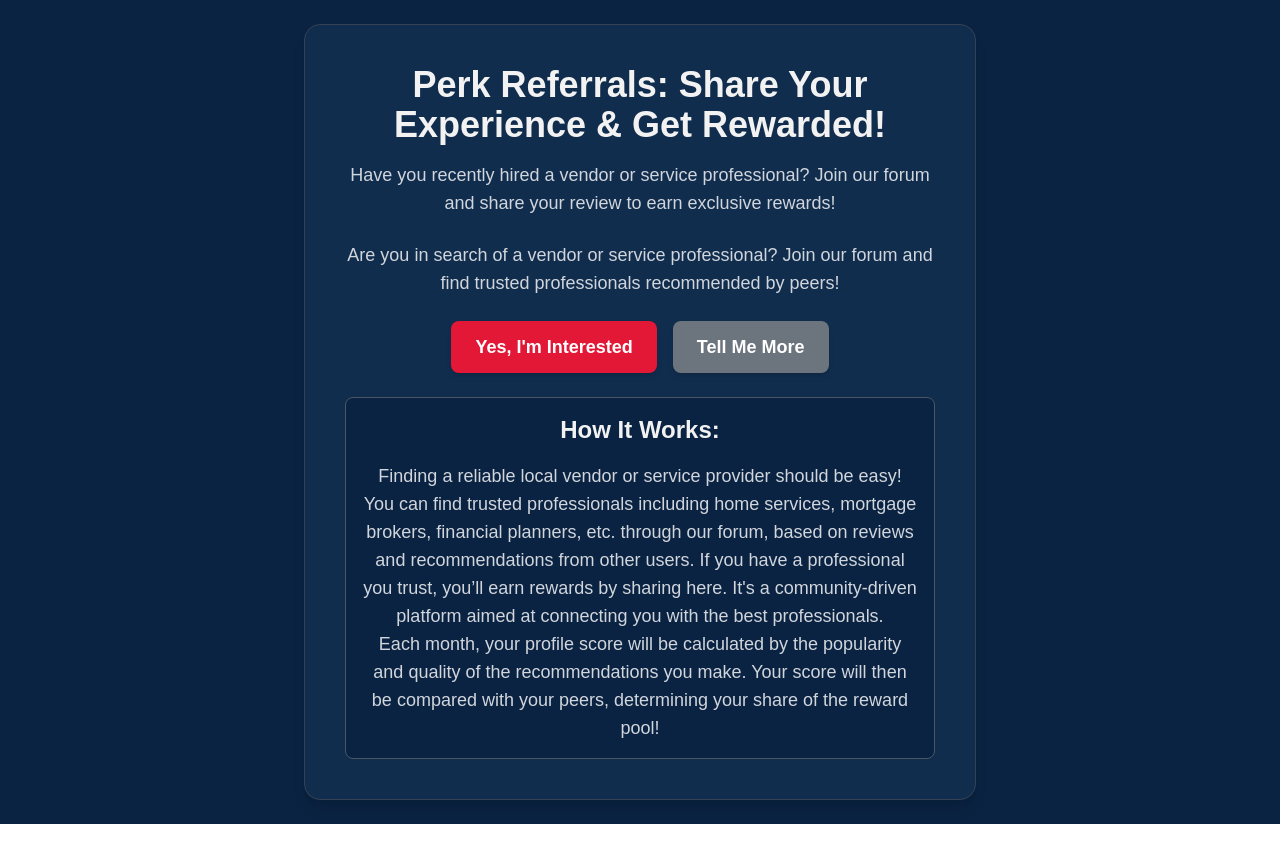
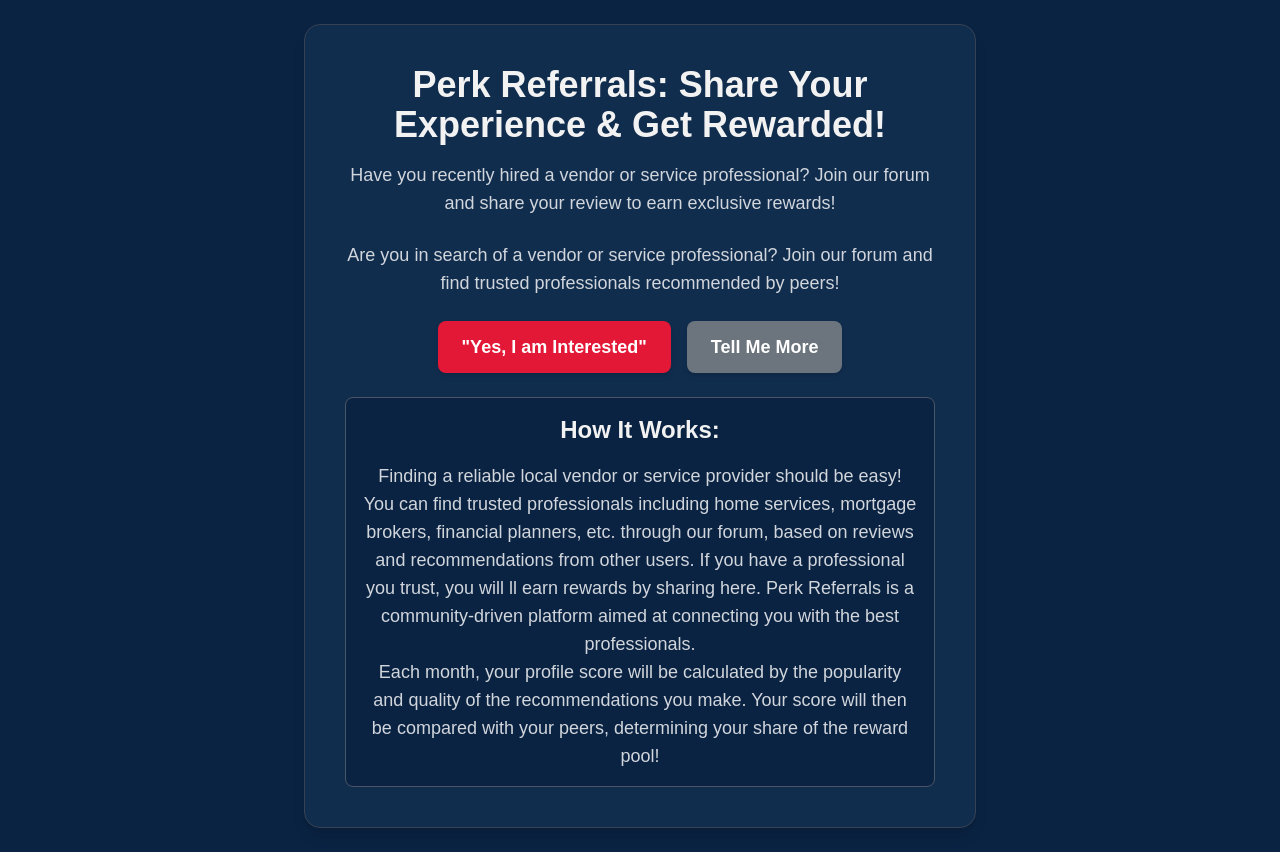
Before and after one commit to kvyuan/perk-referrals, a Next.js app: page / in a window 1280 px wide. Both pictures are taken after a click on the button "Tell Me More". Before the commit the page ends 824 px from the top, so only its background shows below. Built offline with nearby package versions, Linux system fonts and the light colour scheme.

Commit message:
fixed linting errors

```diff
--- a/app/page.tsx
+++ b/app/page.tsx
@@ -1,7 +1,7 @@
 'use client'
 
 import { useState } from 'react';
-import Link from 'next/link';
+//import Link from 'next/link';
 import axios from 'axios';
 
 export default function Page() {
@@ -20,6 +20,7 @@
 
       // Handle success
       setMessage('Email submitted successfully!');
+      console.log(response)
       setEmail('');  // Clear the email input field
     } catch (error) {
       const errorMessage = error.response?.data?.message || 'An unexpected error occurred.';
@@ -43,7 +44,7 @@
             onClick={() => setShowForm(true)}
             className="bg-[#E31837] text-white px-6 py-3 rounded-lg text-lg font-semibold shadow-md hover:bg-[#B81B29] transition"
           >
-            Yes, I'm Interested
+            "Yes, I am Interested"
           </button>
           <button
             onClick={() => setShowExplanation(!showExplanation)} // Toggle the explanation visibility
@@ -82,8 +83,8 @@
             <h3 className="text-2xl font-semibold text-[#F2F2F2] mb-4">How It Works:</h3>
             <p className="text-lg text-gray-300">
               Finding a reliable local vendor or service provider should be easy! You can find trusted professionals including home services, mortgage brokers, financial planners, etc. through our forum, based on reviews and recommendations
-              from other users. If you have a professional you trust, you’ll earn rewards by sharing here.
-               It's a community-driven platform aimed at connecting you with the best professionals.
+              from other users. If you have a professional you trust, you will ll earn rewards by sharing here.
+               Perk Referrals is a community-driven platform aimed at connecting you with the best professionals.
             </p>
             <p className="text-lg text-gray-300">
               Each month, your profile score will be calculated by the popularity and quality of the recommendations you make.
```
